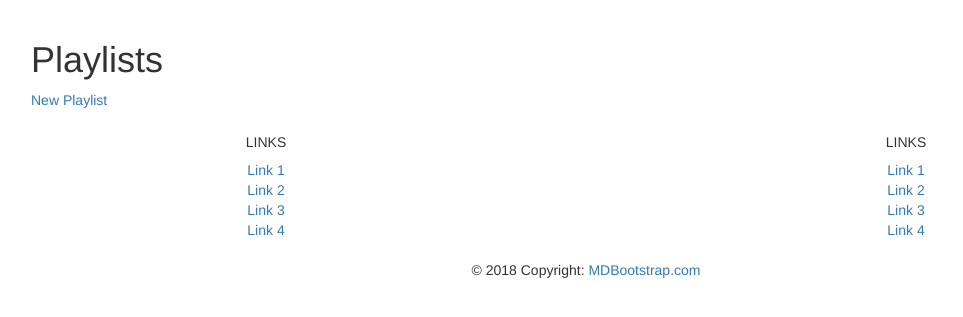
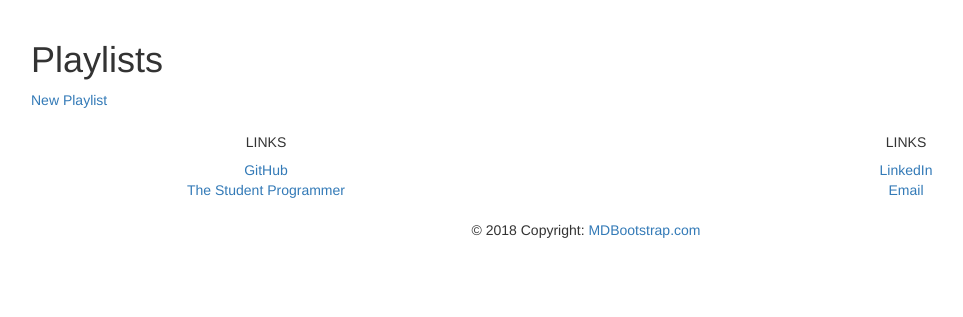
Before and after one commit to mdrame/bew-1-2-Contractor-, a Flask app: page / in a window 1280 px wide. Shown: the part 72-389 px from the top of the page, without its empty margins (54-1017 px from the left). Run offline with Flask 2, Linux system fonts and the light colour scheme; data that the repository does not hold is empty; some libraries are stand-ins or nearby versions.

Commit message:
changed linked: DONE

```diff
--- a/templates/base.html
+++ b/templates/base.html
@@ -24,19 +24,17 @@
        <div class='col-md-6 mb-md-0 mb-3'>
            <h5 class='text-uppercase'>Links</h5>
            <ul class='list-unstyled'>
-               <li><a href='#!'>Link 1</a></li>
-               <li><a href='#!'>Link 2</a></li>
-               <li><a href='#!'>Link 3</a></li>
-               <li><a href='#!'>Link 4</a></li>
+               <li><a href='https://github.com/mdrame'> GitHub </a></li>
+               <li><a href='https://www.youtube.com/channel/UCBTVuaTf-Ui5qSgvrOnaqig?view_as=subscriber'> The Student Programmer </a></li>
+
            </ul>
        </div>
        <div class='col-md-6 mb-md-0 mb-3'>
            <h5 class='text-uppercase'>Links</h5>
            <ul class='list-unstyled'>
-               <li><a href='#!'>Link 1</a></li>
-               <li><a href='#!'>Link 2</a></li>
-               <li><a href='#!'>Link 3</a></li>
-               <li><a href='#!'>Link 4</a></li>
+               <li><a href='https://www.linkedin.com/in/mohammed-drame-273b17191/'> LinkedIn </a></li>
+               <li><a href='https://mail.google.com/mail/u/0/#inbox'> Email </a></li>
+
            </ul>
        </div>
        </div>
```
